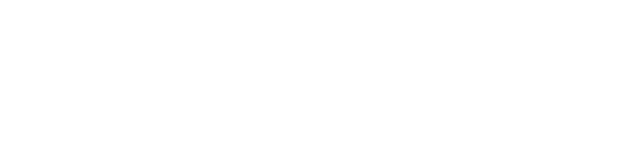
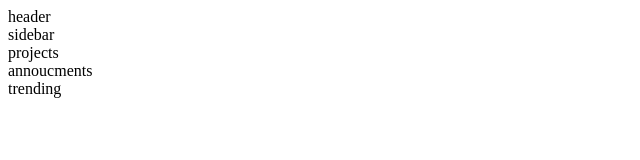
Before and after one commit to dfish88/Dashboard, a plain HTML site: page index.html in a window 1280 px wide. Shown: the whole page, without its empty margins (0-640 px from the left). Drawn offline with Linux system fonts and the light colour scheme.

Commit message:
Add dummy content to each container.

```diff
--- a/index.html
+++ b/index.html
@@ -9,20 +9,21 @@
 </head>
 <body>
    <div class="header">
-
+        header
    </div>
    <div class="sidebar">
-
+        sidebar
    </div>
    <div class="dashboard">
+
         <div class="projects">
-
+            projects
         </div>
         <div class="annoucments">
-
+            annoucments
         </div>
         <div class="trending">
-
+            trending
         </div>
    </div>
 </body>
```
